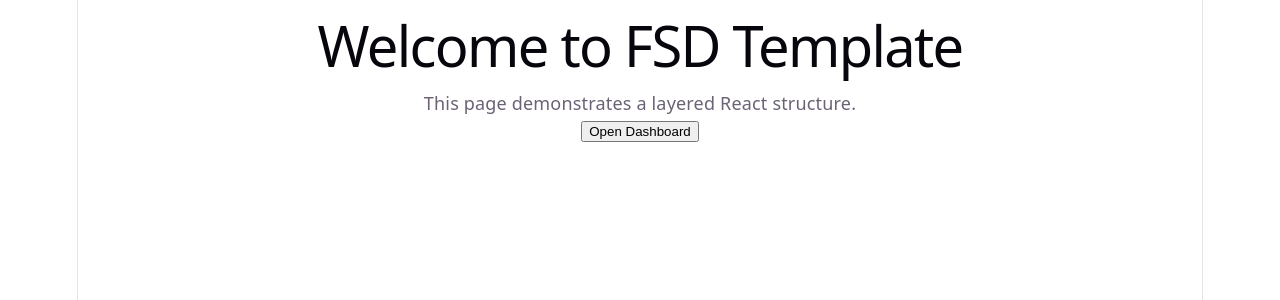
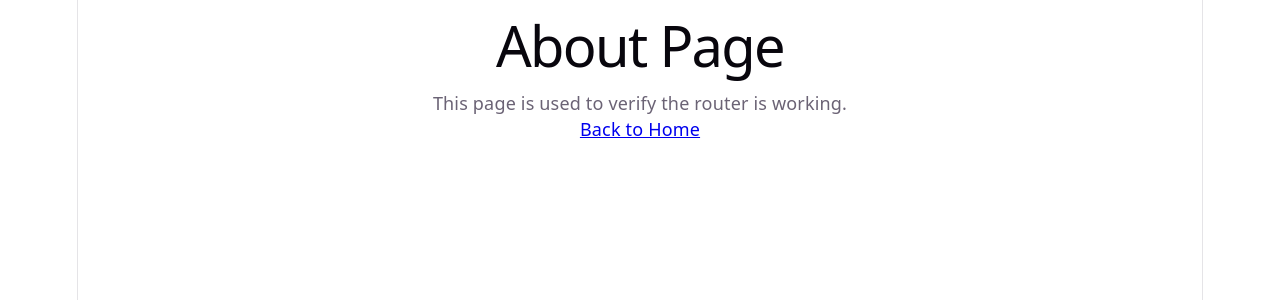
Before and after one commit to MachinoTakumi52/react-fsd-template, a React (Vite) app in the folder react-fsd-template/: page /about in a window 1280 px wide. Before the commit this address led to /. Shown: the top 300 px of the page. Built offline with nearby package versions, Linux system fonts and the light colour scheme.

Commit message:
add new view

```diff
--- a/react-fsd-template/src/app/routes/app-routes.tsx
+++ b/react-fsd-template/src/app/routes/app-routes.tsx
@@ -1,10 +1,12 @@
 import { Navigate, Route, Routes } from "react-router-dom";
+import { AboutPage } from "@pages/about-page";
 import { HomePage } from "@pages/home-page";
 
 export const AppRoutes = () => {
   return (
     <Routes>
       <Route path="/" element={<HomePage />} />
+      <Route path="/about" element={<AboutPage />} />
       <Route path="*" element={<Navigate to="/" replace />} />
     </Routes>
   );
--- /dev/null
+++ b/react-fsd-template/src/pages/about-page/index.ts
@@ -0,0 +1 @@
+export { AboutPage } from "@pages/about-page/ui/about-page";
--- /dev/null
+++ b/react-fsd-template/src/pages/about-page/ui/about-page.tsx
@@ -0,0 +1,13 @@
+import { Link } from "react-router-dom";
+
+export const AboutPage = () => {
+  return (
+    <main className="about-page">
+      <section className="about-page__hero">
+        <h1>About Page</h1>
+        <p>This page is used to verify the router is working.</p>
+        <Link to="/">Back to Home</Link>
+      </section>
+    </main>
+  );
+};
--- a/react-fsd-template/src/pages/home-page/ui/home-page.tsx
+++ b/react-fsd-template/src/pages/home-page/ui/home-page.tsx
@@ -1,3 +1,4 @@
+import { Link } from "react-router-dom";
 import { Button } from "@shared/ui";
 
 export const HomePage = () => {
@@ -6,7 +7,9 @@ export const HomePage = () => {
       <section className="home-page__hero">
         <h1>Welcome to FSD Template</h1>
         <p className="home-page__description">This page demonstrates a layered React structure.</p>
-        <Button>Open Dashboard</Button>
+        <Link to="/about">
+          <Button>Open About</Button>
+        </Link>
       </section>
     </main>
   );
```
